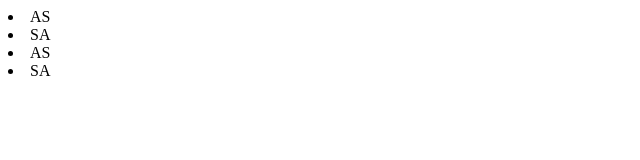
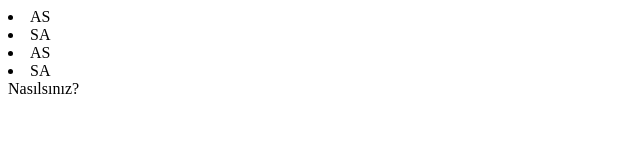
Before and after one commit to yusufesatt/taki-tasarim-web-proje, a plain HTML site: page index.html in a window 1280 px wide. Shown: the full height of the page, 0-640 px from the left. Drawn offline with Linux system fonts and the light colour scheme.

Commit message:
div added troll

```diff
--- a/index.html
+++ b/index.html
@@ -12,6 +12,8 @@
         <li>SA</li>
         <li>AS</li>
         <li>SA</li>
+
+        <div id="slm">Nasılsınız?</div>
     </div>
 </body>
 </html>
```
